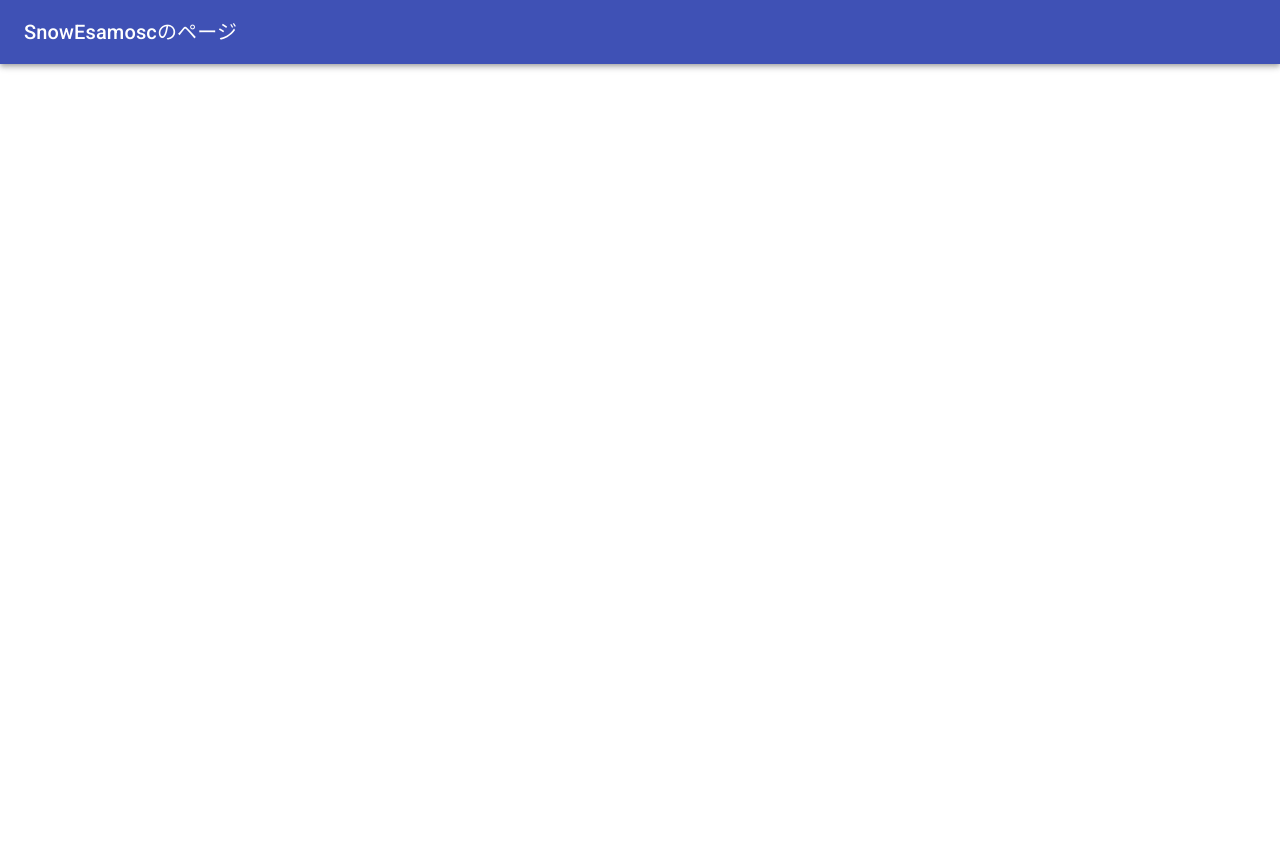
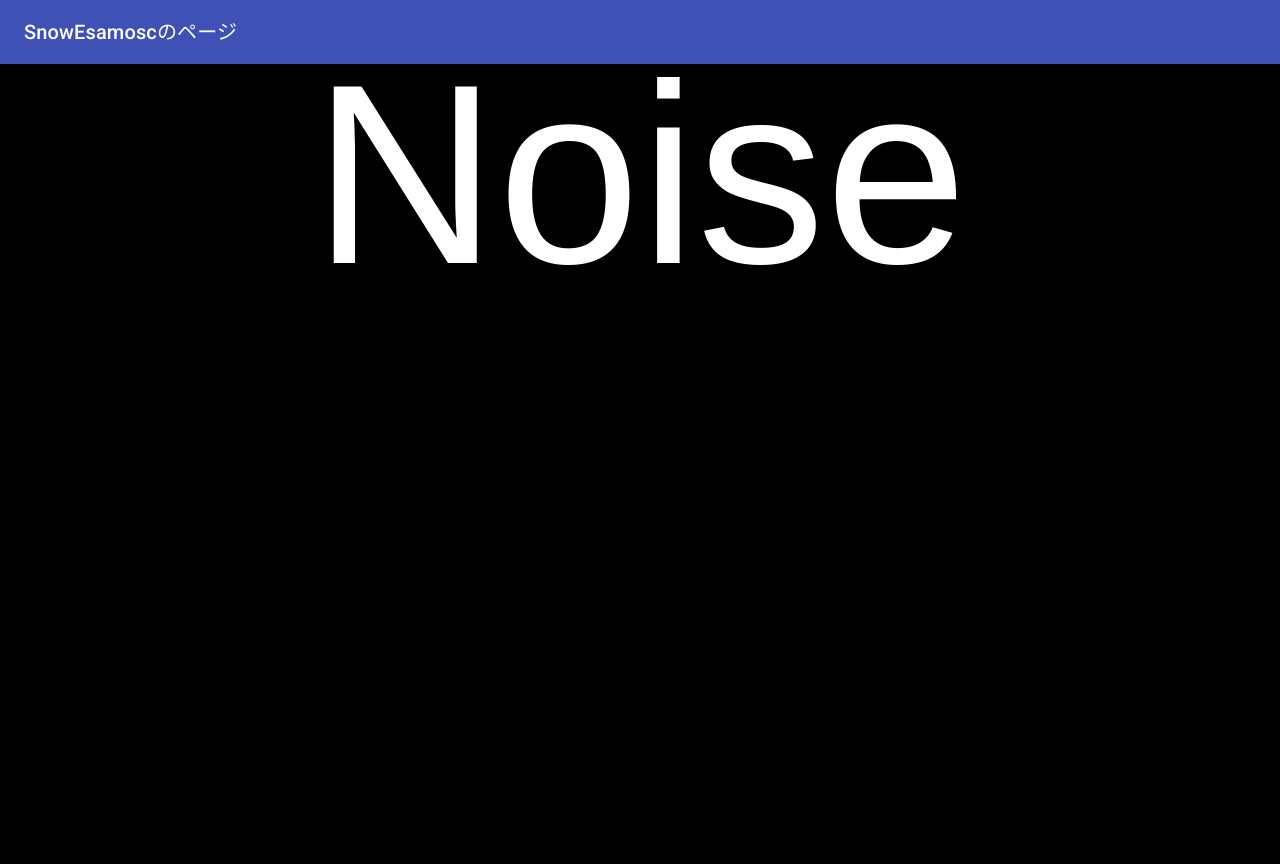
Before and after one commit to Snowman-s/NextApp, a Next.js app: page /games/noiseaction in a window 1280 px wide. Built offline with nearby package versions, Linux system fonts and the light colour scheme.

Commit message:
ノイズ：シーン追加

```diff
--- a/src/others/games/noiseaction/noiseaction.ts
+++ b/src/others/games/noiseaction/noiseaction.ts
@@ -1,10 +1,20 @@
 import p5 from "p5";
 import { CustomP5 } from "src/others/CustomP5";
+import SceneManager from "./scenes/SceneManager";
+import TitleScene from "./scenes/TitleScene";
 
 export default function noiseaction(p: CustomP5) {
+  let canvas: p5.Renderer;
+
   p.setup = () => {
-    p.createCanvas(p.windowWidth, p.windowHeight);
+    canvas = p.createCanvas(window.innerWidth, window.innerHeight);
+    SceneManager.getInstance().reserveNextScene(new TitleScene());
   };
 
-  p.draw = () => {};
+  p.draw = () => {
+    p.resizeCanvas(window.innerWidth, window.innerHeight);
+
+    SceneManager.getInstance().update(p);
+    SceneManager.getInstance().render(p);
+  };
 }
--- /dev/null
+++ b/src/others/games/noiseaction/scenes/IScene.ts
@@ -0,0 +1,7 @@
+import { CustomP5 } from "src/others/CustomP5";
+
+export default interface Scene {
+  init(p5: CustomP5): void;
+  update(p5: CustomP5): void;
+  render(p5: CustomP5): void;
+}
--- /dev/null
+++ b/src/others/games/noiseaction/scenes/SceneManager.ts
@@ -0,0 +1,50 @@
+import { CustomP5 } from "src/others/CustomP5";
+import IScene from "./IScene";
+
+export default class SceneManager {
+  private constructor() {}
+
+  private static readonly instance = new SceneManager();
+
+  static getInstance() {
+    return this.instance;
+  }
+
+  private readonly loadedScenes: IScene[] = [];
+
+  public update(p5: CustomP5) {
+    this.loadedScenes.reverse().forEach((s) => {
+      s.update(p5);
+    });
+
+    this.reservedAction.forEach((a) => {
+      a(p5);
+    });
+
+    this.reservedAction.splice(0);
+  }
+
+  public render(p5: CustomP5) {
+    p5.background(0);
+
+    this.loadedScenes.reverse().forEach((s) => {
+      p5.push();
+      s.render(p5);
+      p5.pop();
+    });
+  }
+
+  private readonly reservedAction: ((p5: CustomP5) => void)[] = [];
+
+  public reserveNextScene(scene: IScene, replaceAll = true) {
+    this.reservedAction.push((p5: CustomP5) => {
+      scene.init(p5);
+
+      if (replaceAll) {
+        this.loadedScenes.splice(0);
+      }
+
+      this.loadedScenes.push(scene);
+    });
+  }
+}
--- /dev/null
+++ b/src/others/games/noiseaction/scenes/TitleScene.ts
@@ -0,0 +1,18 @@
+import { CustomP5 } from "src/others/CustomP5";
+import IScene from "./IScene";
+
+export default class TitleScene implements IScene {
+  private aspectRatio: number;
+
+  init(p5: CustomP5): void {
+    this.aspectRatio = p5.width / p5.height;
+  }
+
+  update(p5: CustomP5): void {}
+  render(p5: CustomP5): void {
+    p5.textAlign(p5.CENTER);
+    p5.fill(255);
+    p5.textSize(p5.min(p5.width / 5, p5.height / 2));
+    p5.text("Noise", 0, 0, p5.width, p5.height / 2);
+  }
+}
```
Also changed, not shown: src/components/P5Canvas.tsx (+42 -31 lines), 1 other file (tests, documents, lock files or other folders).
